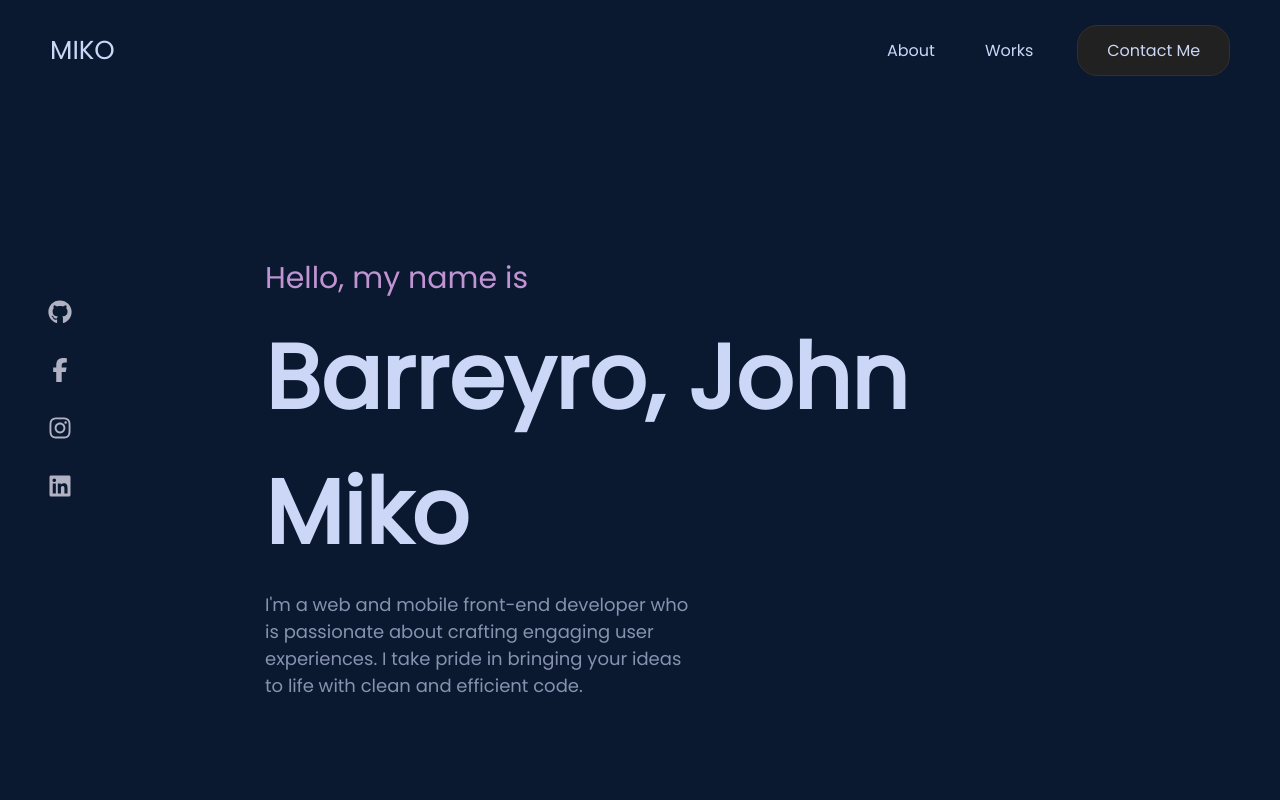
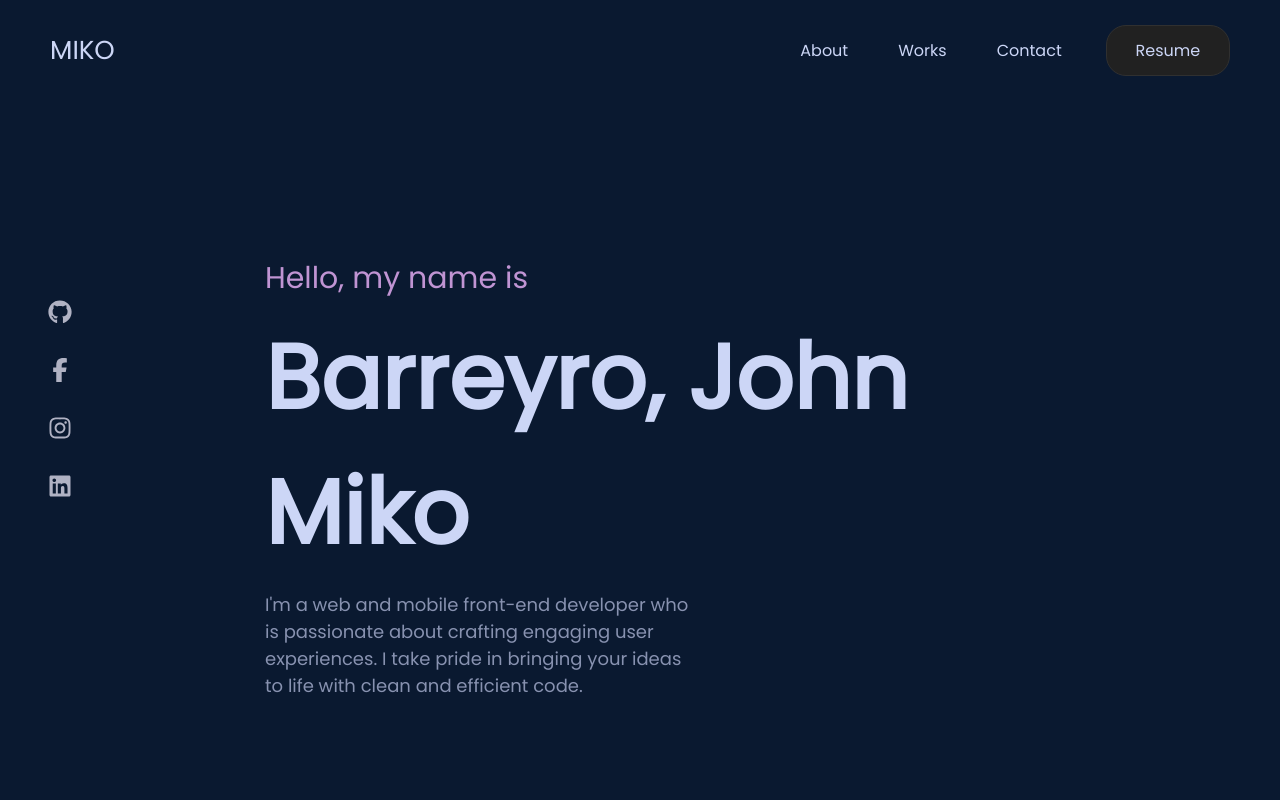
Before and after one commit to barreyrojohnmiko/personal-portfolio, a React (Create React App) app: page /#/home in a window 1280 px wide. Before the commit this address led to /#/. Shown: the top 800 px of the page. Built offline with nearby package versions, Linux system fonts and the light colour scheme.

Commit message:
added open resume function

```diff
--- a/src/components/home/Home.tsx
+++ b/src/components/home/Home.tsx
@@ -51,6 +51,10 @@ const Home = () => {
     }
   };
 
+  const handleResumeClick = () => {
+    window.open('https://drive.google.com/file/d/1ij-OKSoNlihLnJBRB1cFXT8Wb3ukocwL/view?usp=share_link', '_blank');
+  }
+
   const toggleNavbar = () => {
     dispatch(setIsNavbarOpen(!isNavbarOpen));
   };
@@ -81,6 +85,7 @@ const Home = () => {
             handleAboutClick={handleAboutClick}
             handleWorksClick={handleWorksClick}
             handleContactClick={handleContactClick}
+            handleResumeClick={handleResumeClick}
             toggleNavbar={toggleNavbar}
           />
         </div>
--- a/src/objects/interface/HeaderObject.tsx
+++ b/src/objects/interface/HeaderObject.tsx
@@ -2,6 +2,7 @@ interface HeaderObject {
   handleAboutClick: () => void;
   handleWorksClick: () => void;
   handleContactClick: () => void;
+  handleResumeClick: () => void;
   toggleNavbar: () => void;
 }
 
--- a/src/views/animatedButton/AnimatedButton.tsx
+++ b/src/views/animatedButton/AnimatedButton.tsx
@@ -8,7 +8,7 @@ const AnimatedButton = (props: AnimatedButtonObject) => {
         <span></span>
         <span></span>
         <span></span>
-        <span></span> Contact Me
+        <span></span> Resume
       </button>
     </div>
   );
--- a/src/views/header/Header.css
+++ b/src/views/header/Header.css
@@ -105,10 +105,6 @@
     align-items: center;
   }
 
-  .navbar-btn-text-spacing {
-    margin-left: 4%;
-  }
-
   .navbar-btn-text {
     font-family: "Poppins", sans-serif;
     font-style: normal;
--- a/src/views/header/Header.tsx
+++ b/src/views/header/Header.tsx
@@ -6,48 +6,31 @@ import { FontAwesomeIcon } from "@fortawesome/react-fontawesome";
 import AnimatedButton from "../animatedButton/AnimatedButton";
 
 import { useDispatch, useSelector } from "react-redux";
-import {
-  setIsHeaderVisible,
-  setPrevScrollPos,
-} from "../../redux/views/header/action";
+import { setIsHeaderVisible, setPrevScrollPos } from "../../redux/views/header/action";
 
 import HeaderObject from "../../objects/interface/HeaderObject";
 
 const Header = (props: HeaderObject) => {
   const dispatch: any = useDispatch();
-  const { isNavbarOpen, isMobileView } = useSelector(
-    (state: any) => state.homeReducers
-  );
-  const { isHeaderVisible, prevScrollPos } = useSelector(
-    (state: any) => state.headerReducers
-  );
+  const { isNavbarOpen, isMobileView } = useSelector((state: any) => state.homeReducers);
+  const { isHeaderVisible, prevScrollPos } = useSelector((state: any) => state.headerReducers);
 
   const renderDesktopHeader = () => {
     return (
-      <header
-        className={`header ${
-          isHeaderVisible ? "header--visible" : "header--hidden"
-        }`}
-      >
+      <header className={`header ${ isHeaderVisible ? "header--visible" : "header--hidden" }`}>
         <div className="header-main-container">
           <div className="header-logo">MIKO</div>
           <div className="header-menu">
-            <button
-              className="header-btn-text header-btn-border"
-              onClick={props.handleAboutClick}
-            >
+            <button className="header-btn-text header-btn-border" onClick={props.handleAboutClick}>
               About
             </button>
-            {/* <button className="header-btn-text header-btn-border">
-              Experience
-            </button> */}
-            <button
-              className="header-btn-text header-btn-border"
-              onClick={props.handleWorksClick}
-            >
+            <button className="header-btn-text header-btn-border" onClick={props.handleWorksClick}>
               Works
             </button>
-            <AnimatedButton animatedButtonClick={props.handleContactClick} />
+            <button className="header-btn-text header-btn-border" onClick={props.handleContactClick}>
+              Contact
+            </button>
+            <AnimatedButton animatedButtonClick={props.handleResumeClick} />
           </div>
         </div>
       </header>
@@ -111,7 +94,7 @@ const Header = (props: HeaderObject) => {
           </div>
         </div>
         <div className="navbar-menu-container">
-          <div className="navbar-btn-text-spacing">
+          <div>
             <button
               className="navbar-btn-text navbar-btn-border"
               onClick={props.handleAboutClick}
@@ -119,12 +102,12 @@ const Header = (props: HeaderObject) => {
               About
             </button>
           </div>
-          <div className="navbar-btn-text-spacing">
+          <div>
             <button className="navbar-btn-text navbar-btn-border">
               Experience
             </button>
           </div>
-          <div className="navbar-btn-text-spacing">
+          <div>
             <button
               className="navbar-btn-text navbar-btn-border"
               onClick={props.handleWorksClick}
@@ -132,12 +115,20 @@ const Header = (props: HeaderObject) => {
               Works
             </button>
           </div>
-          <div className="navbar-btn-text-spacing">
+          <div>
             <button
               className="navbar-btn-text navbar-btn-border"
               onClick={props.handleContactClick}
             >
-              Contact Me
+              Contact
+            </button>
+          </div>
+          <div>
+            <button
+              className="navbar-btn-text navbar-btn-border"
+              onClick={props.handleContactClick}
+            >
+              Resume
             </button>
           </div>
         </div>
```
